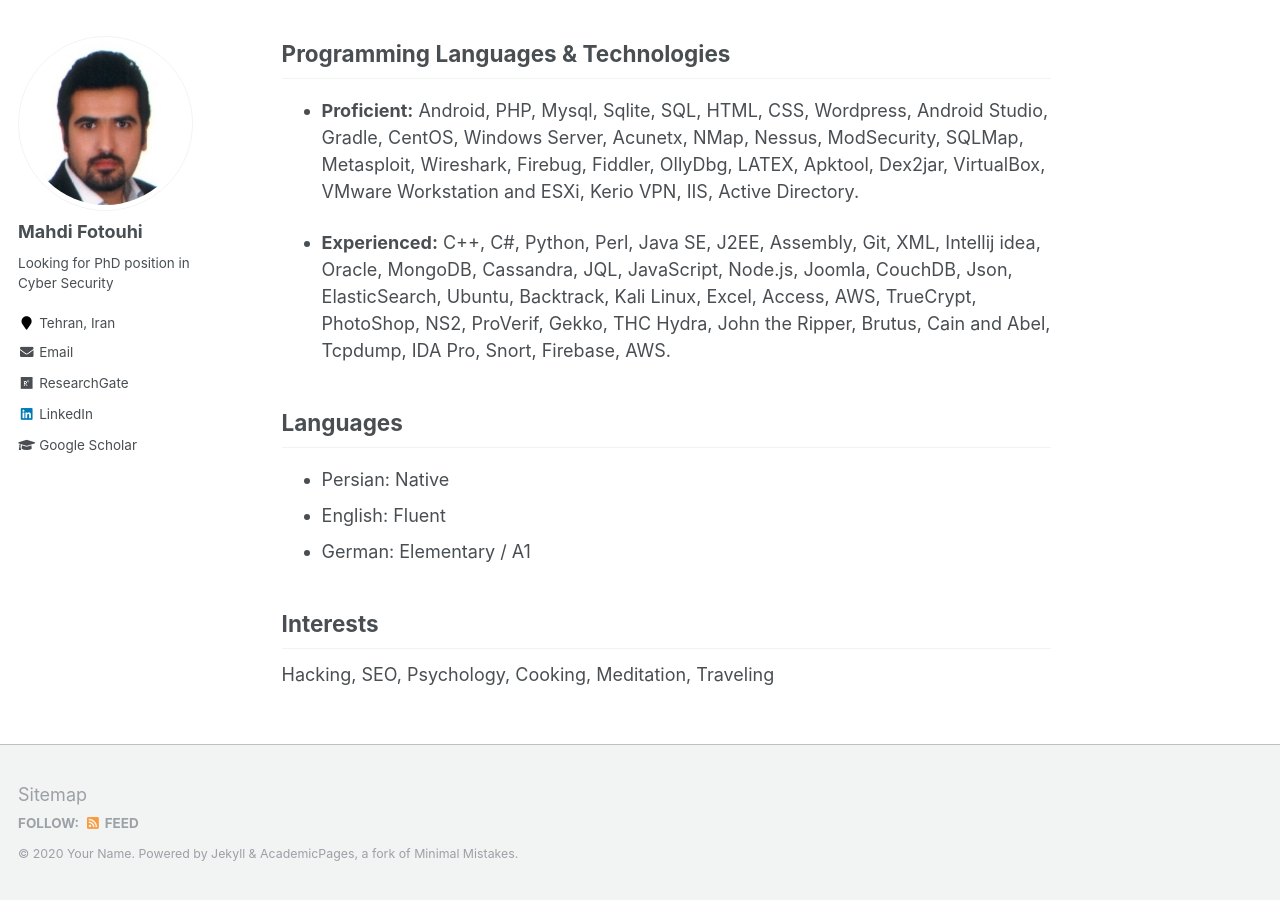
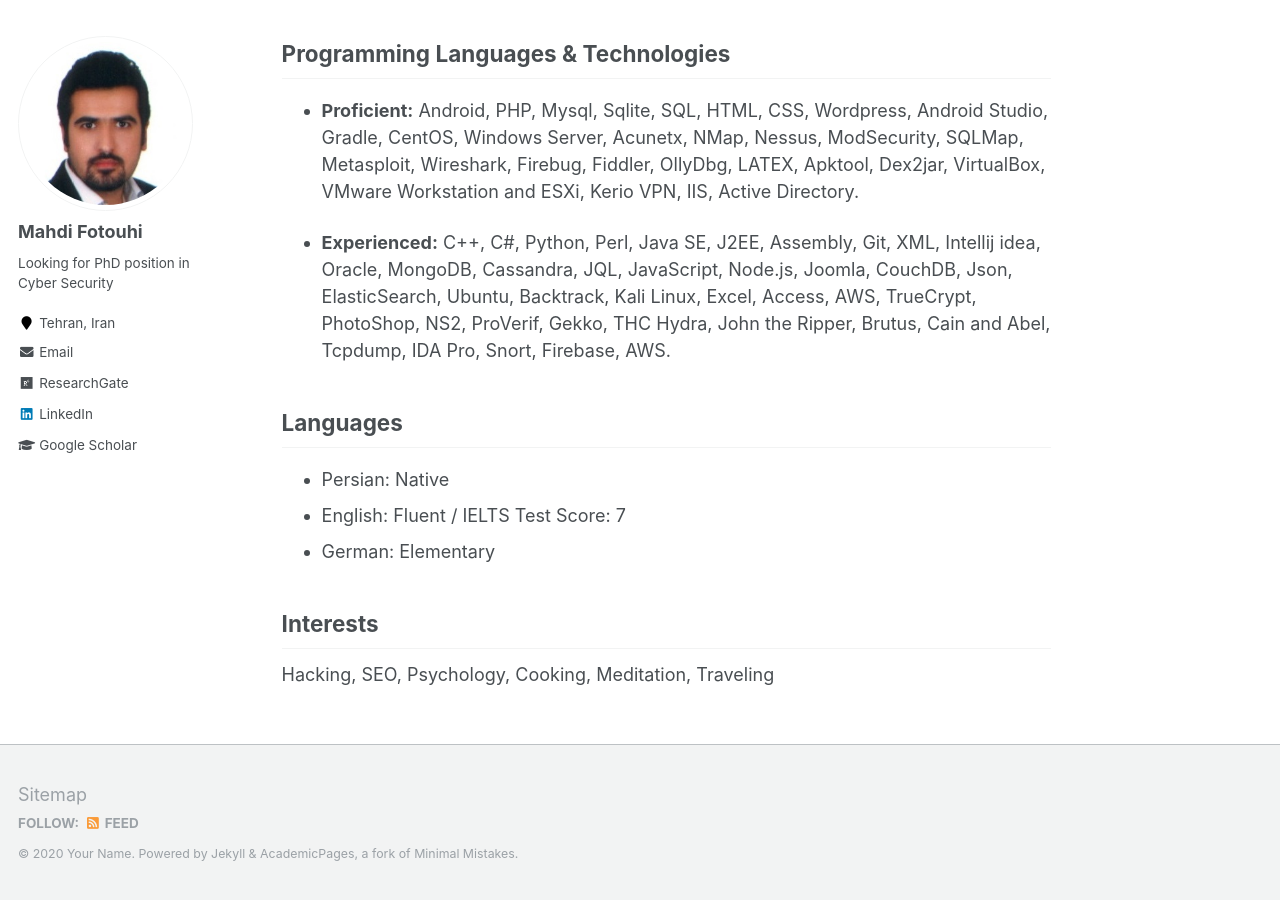
Before and after one commit to MahdiFotouhi/mahdifotouhi.github.io, a Jekyll site: the page built from _pages/about.md, in a window 1280 px wide and 900 px high, scrolled down 2037 px. Built offline with Jekyll 4.4.1, drawn with Linux system fonts in a browser that asks for light colours.

Commit message:
Update about.md
2.0.36

```diff
--- a/_pages/about.md
+++ b/_pages/about.md
@@ -69,8 +69,8 @@ Android, PHP, Mysql, Sqlite, SQL, HTML, CSS, Wordpress, Android Studio, Gradle,
 Languages
 ------
 * Persian: Native
-* English: Fluent
-* German: Elementary / A1
+* English: Fluent / IELTS Test Score: 7
+* German: Elementary
 
 Interests
 ------
```
